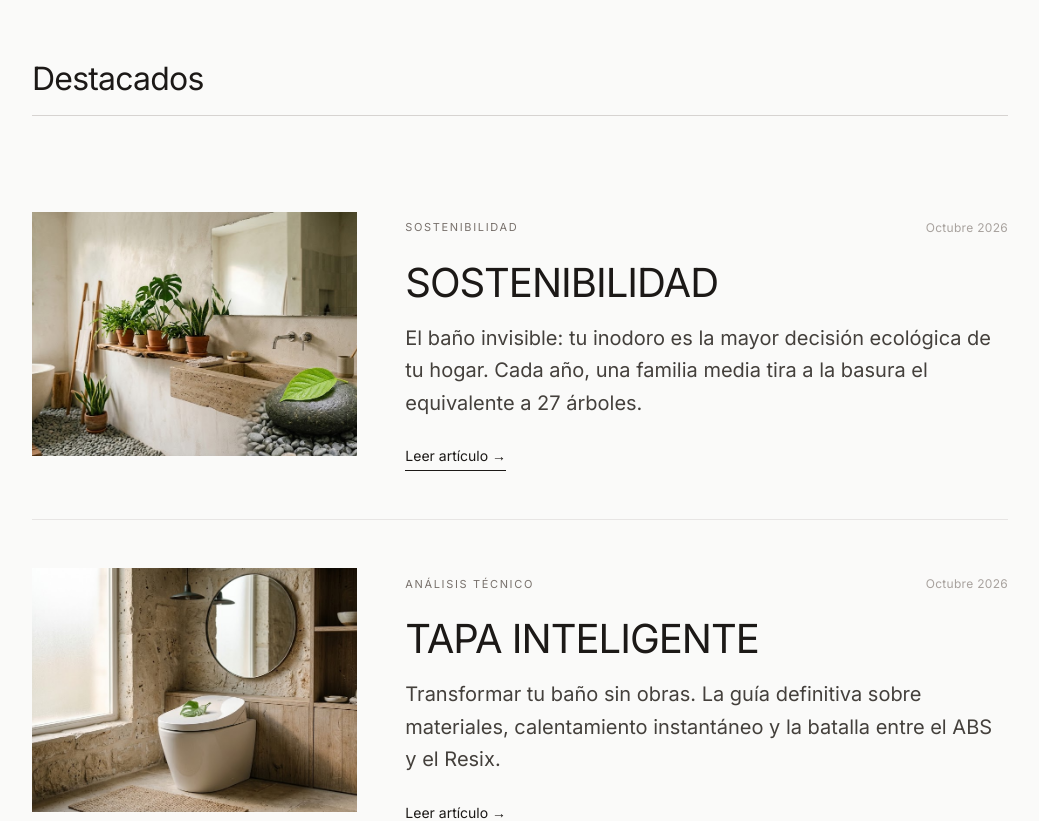
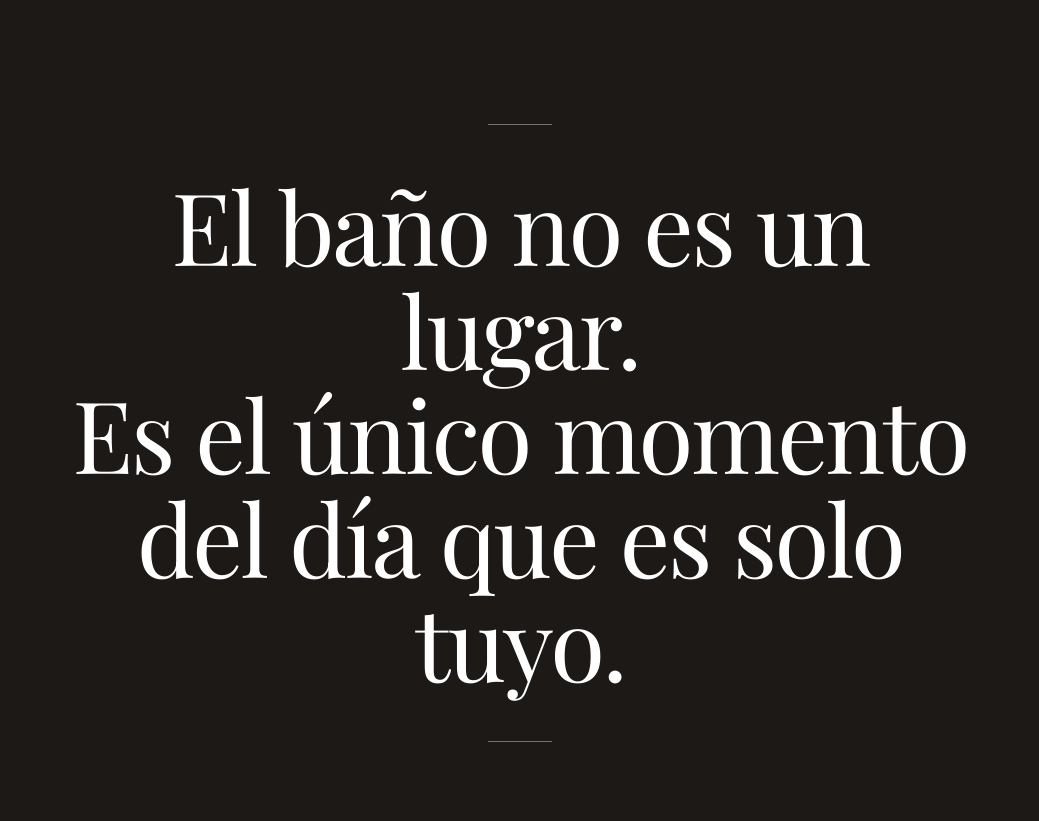
Before and after one commit to esantos1978-sudo/sui-magazine, a Next.js app: page / in a window 1280 px wide. Shown: the part 2180-3001 px from the top of the page, without its empty margins (120-1159 px from the left). Built offline with nearby package versions, Linux system fonts and the light colour scheme; a web font is replaced by a local one.

Commit message:
feat: añadir sección manifiesto con pull quote editorial

```diff
--- a/src/app/page.tsx
+++ b/src/app/page.tsx
@@ -88,7 +88,25 @@ export default function Home() {
         </Link>
       </section>
 
-      {/* E. Destacados: selección editorial de los tres artículos principales. */}
+      {/* E. Manifiesto: pull quote de contraste antes de los artículos destacados. */}
+      <section className="bg-stone-900 px-6 py-32 md:py-40">
+        <div className="mx-auto max-w-4xl text-center">
+          {/* Línea decorativa superior */}
+          <div className="mx-auto mb-12 h-px w-16 bg-stone-500"></div>
+
+          {/* Frase principal */}
+          <blockquote className="mb-8 font-serif text-display leading-[1.04] tracking-tight text-white md:text-[100px]">
+            El baño no es un lugar.
+            <br />
+            Es el único momento del día que es solo tuyo.
+          </blockquote>
+
+          {/* Línea decorativa inferior */}
+          <div className="mx-auto mt-12 h-px w-16 bg-stone-500"></div>
+        </div>
+      </section>
+
+      {/* F. Destacados: selección editorial de los tres artículos principales. */}
       <section className="mx-auto max-w-5xl px-6 py-24">
         <h2 className="mb-12 border-b border-stone-300 pb-4 text-h3 tracking-tight text-stone-900">
           Destacados
```
